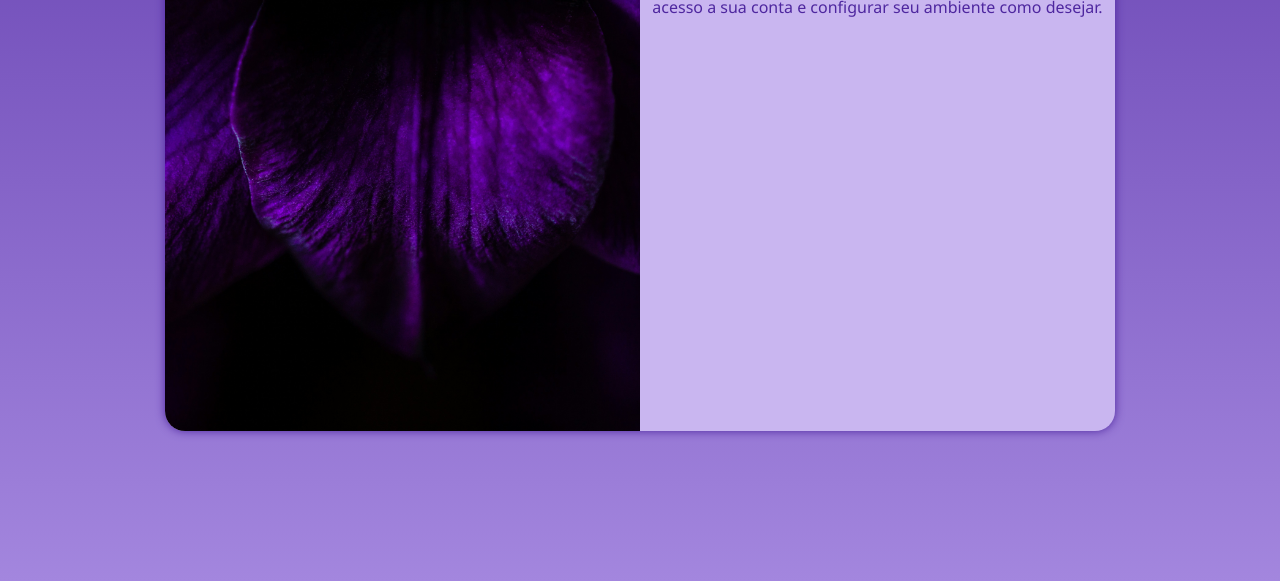
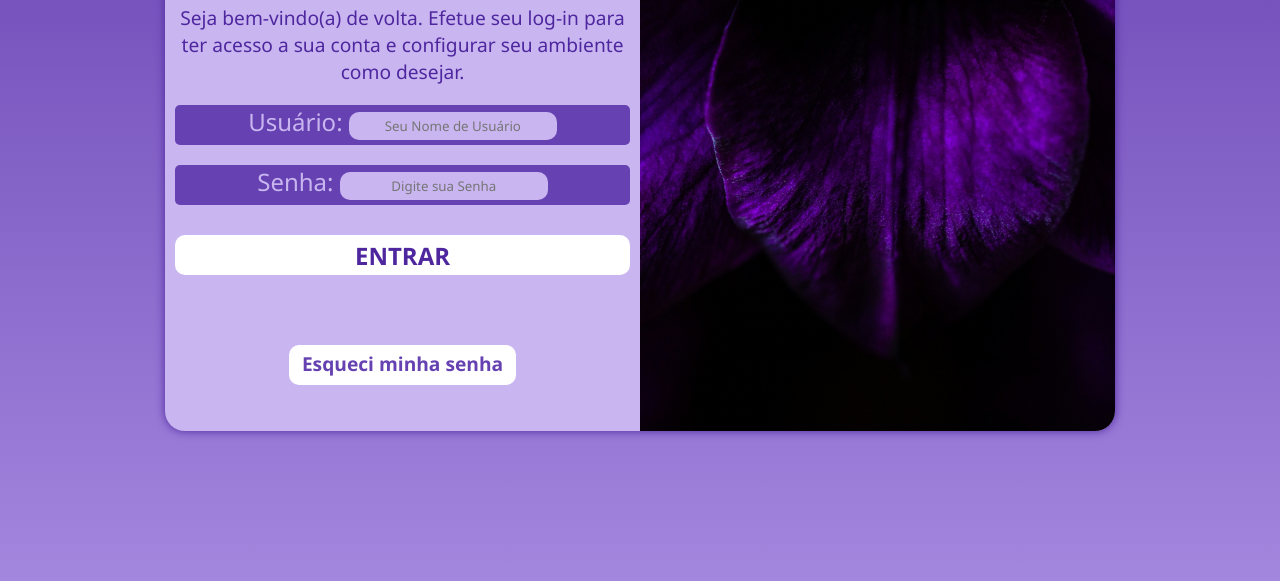
Before and after one commit to Epj-Suporte3/Tela-Login, a plain HTML site: page index.html in a window 1280 px wide. Shown: the part 219-800 px from the top of the page. Drawn offline with Linux system fonts and the light colour scheme.

Commit message:
Projeto Tela de Login
Falta responsividade com celulares.

```diff
--- a/estilos/media-query.css
+++ b/estilos/media-query.css
@@ -37,13 +37,13 @@
     #imagem {
         background: url(../imagens/dominik-scythe-oasArKDSG1E-unsplash.jpg);
         background-size: cover;
-        float: left;
+        float: right;
         width: 50%;
         height: 100%;
     }
 
     #form {
-        float: right;
+        float: left;
         width: 50%;
     }
 }
--- a/estilos/style.css
+++ b/estilos/style.css
@@ -3,6 +3,7 @@
 /*Minha paleta de cores utilizada nesta pagina de login.
 
     Paletas da mais clara a mais escura:
+    #FFFFFF
     #C9B6F0
     #A386DE
     #8260C8
@@ -58,3 +59,78 @@ main {
     text-align: center;
     color: #4E279F;
 }
+
+#form h1 {
+    font-size: 2em;
+}
+
+#form p {
+    margin-top: 20px;
+    font-size: 1.2em;
+}
+
+.campo {
+    background-color: #6641B1;
+    color: #C9B6F0;
+    margin: 5px 0px;
+    height: 40px;
+    border-radius: 5px;
+    font-size: 1.5em;
+    margin-top: 20px;
+}
+
+.campo input {
+    background-color: #C9B6F0;
+    border: none;
+    border-radius: 10px;
+    padding: 5px;
+    text-align: center;
+    transition: 0.5s;
+}
+
+.campo input:hover{
+    background-color: #FFFFFF;
+}
+
+form input[type=submit] {
+    display: block;
+    font-size: 1.5em;
+    font-weight: bold;
+    width: 100%;
+    height: 40px;
+    margin-top: 30px;
+    border: none;
+    border-radius: 10px;
+    background-color: #FFFFFF;
+    color: #4E279F;
+    transition: 0.5s;
+}
+
+form input[type=submit]:hover {
+    cursor: pointer;
+    border: none;
+    background-color: #4E279F;
+    color: #FFFFFF;
+}
+
+form .botao {
+    display: block;
+    text-align: center;
+    text-decoration: none;
+    font-weight: bold;
+    font-size: 1.2em;
+    margin: auto;
+    margin-top: 70px;
+    padding: 5px;
+    width: 50%;
+    height: 40px;
+    background-color: #FFFFFF;
+    color: #6641B1;
+    border-radius: 10px;
+    transition: 0.5s;
+}
+
+form .botao:hover {
+    background-color: #6641B1;
+    color: #FFFFFF;
+}
--- a/index.html
+++ b/index.html
@@ -14,10 +14,23 @@
                 <!-- Aqui tem uma imagem configurada na CSS -->
             </div>
             <div id="form">
-                <h1>Log-in</h1>
-                <p>Seja bem-vindo(a) novamente. Efetue seu log-in para ter acesso a sua conta e configurar seu ambiente como desejar.</p>
+                <h1>LOG-IN</h1>
+                <p>Seja bem-vindo(a) de volta. Efetue seu log-in para ter acesso a sua conta e configurar seu ambiente como desejar.</p>
                 <form action="login.php" method="post">
-
+                    <div class="login.php" method="post">
+                        <div class="campo">
+                            <label for="ilogin">Usuário:</label>
+                            <input type="text" name="login" id="ilogin" placeholder="Seu Nome de Usuário" autocomplete="username" required maxlength="30" minlength="10">
+                        </div>
+                        <div class="campo">
+                            <label for="isenha">Senha:</label>
+                            <input type="password" name="senha" id="isenha" placeholder="Digite sua Senha" autocomplete="current-password" required maxlength="20" minlength="8">
+                        </div>
+                    </div>
+                    <input type="submit" value="ENTRAR">
+                    <a href="#" class="botao">
+                        Esqueci minha senha
+                    </a>
                 </form>
             </div>
         </section>
```
